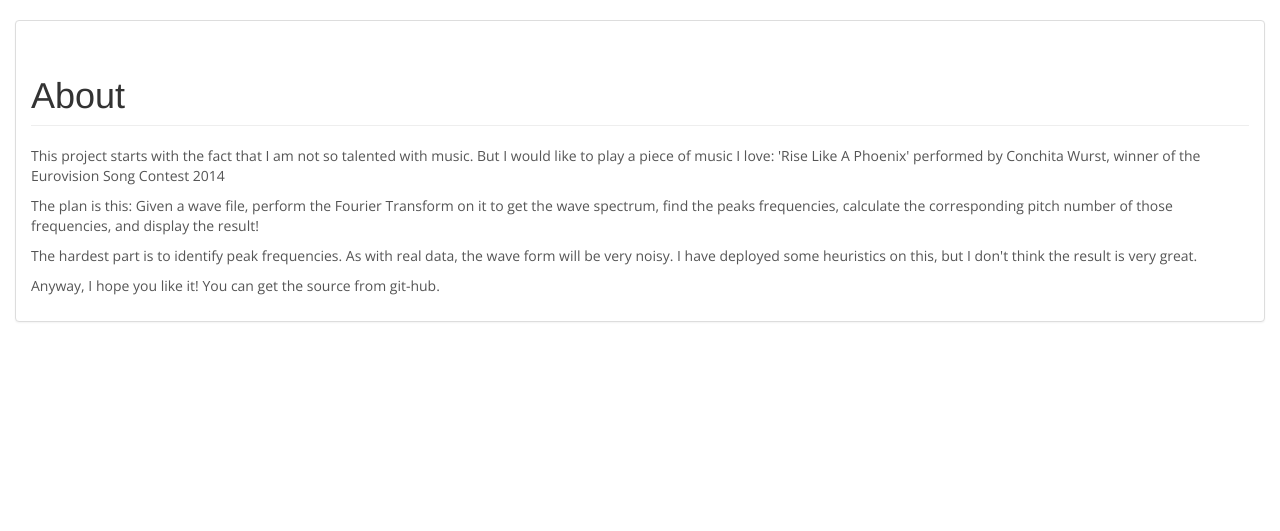
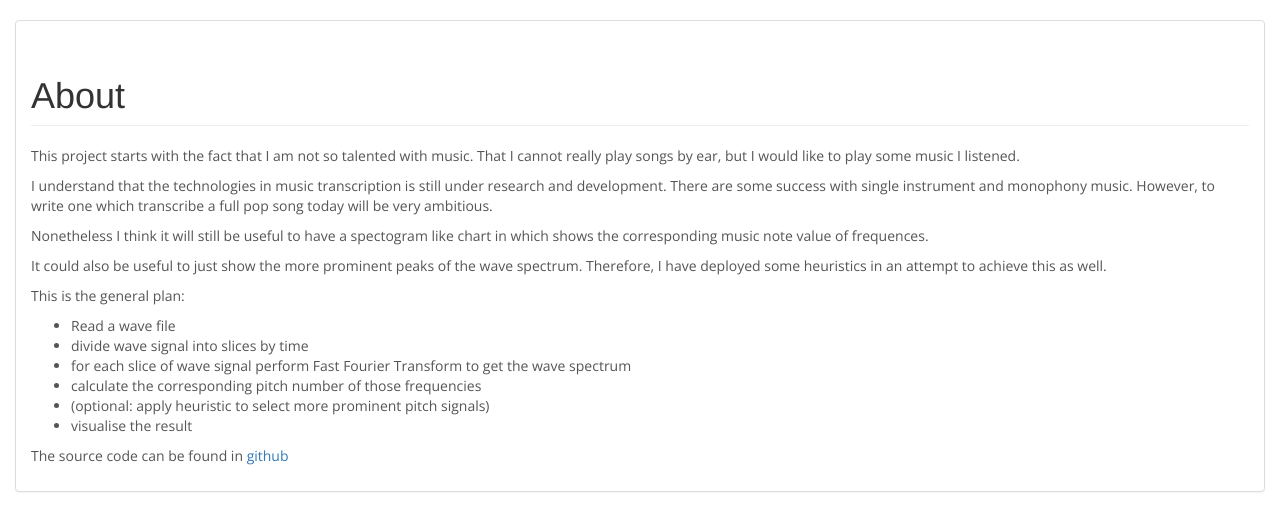
Before and after one commit to thomasina-lee/wavepitch, a Flask app: page /about in a window 1280 px wide. Shown: the part 61-592 px from the top of the page. Run offline with Flask 2, Linux system fonts and the light colour scheme; some libraries are stand-ins or nearby versions.

Commit message:
update about page and readme page

```diff
--- a/webapp/templates/about.html
+++ b/webapp/templates/about.html
@@ -5,25 +5,37 @@
            <div class="panel-body">
            <h1 class="page-header">About</h1>
            <p>This project starts with the fact that I am not so talented with music.
-           But I would like to play a piece of music I love:  'Rise Like A Phoenix'
-           performed by Conchita Wurst, winner of the Eurovision Song Contest 2014 </p>
+           That I cannot really play songs by ear, but I would like to play some music I listened. </p>
 
            <p>
-           The plan is this:  Given a wave file,
-           perform the Fourier Transform on it to get the wave spectrum,
-           find the peaks frequencies,
-           calculate the corresponding pitch number of those frequencies,
-           and display the result!
+           I understand that the technologies in music transcription is still under research and development.
+           There are some success with single instrument and monophony music.  However, to write one
+           which transcribe a full pop song today will be very ambitious.
+           </p>
+           <p>
+           Nonetheless I think it will still be useful to have a spectogram like chart
+           in which shows the corresponding music note value of frequences.
+
            </p>
 
            <p>
-           The hardest part is to identify peak frequencies.  As with real data,
-           the wave form will be very noisy.  I have deployed some heuristics on this,
-           but I don't think the result is very great.
+           It could also be useful to just show the more prominent peaks of the wave spectrum.
+           Therefore, I have deployed some heuristics in an attempt to achieve this as well.
            </p>
+           <p>
+                      This is the general plan:
+           <ul>
+             <li>Read a wave file</li>
+             <li>divide wave signal into slices by time</li>
+             <li>for each slice of wave signal perform Fast Fourier Transform to get the wave spectrum</li>
+             <li>calculate the corresponding pitch number of those frequencies</li>
+             <li>(optional: apply heuristic to select more prominent pitch signals)</li>
+             <li>visualise the result</li>
+           </ul>
 
             <p>
-           Anyway, I hope you like it!   You can get the source from git-hub.
+           The source code can be found in <a href="https://github.com/thomasina-lee/wavepitch">github</a>
+           <a =
            </p>
 
           </div>
```
Also changed, not shown: README.md.
